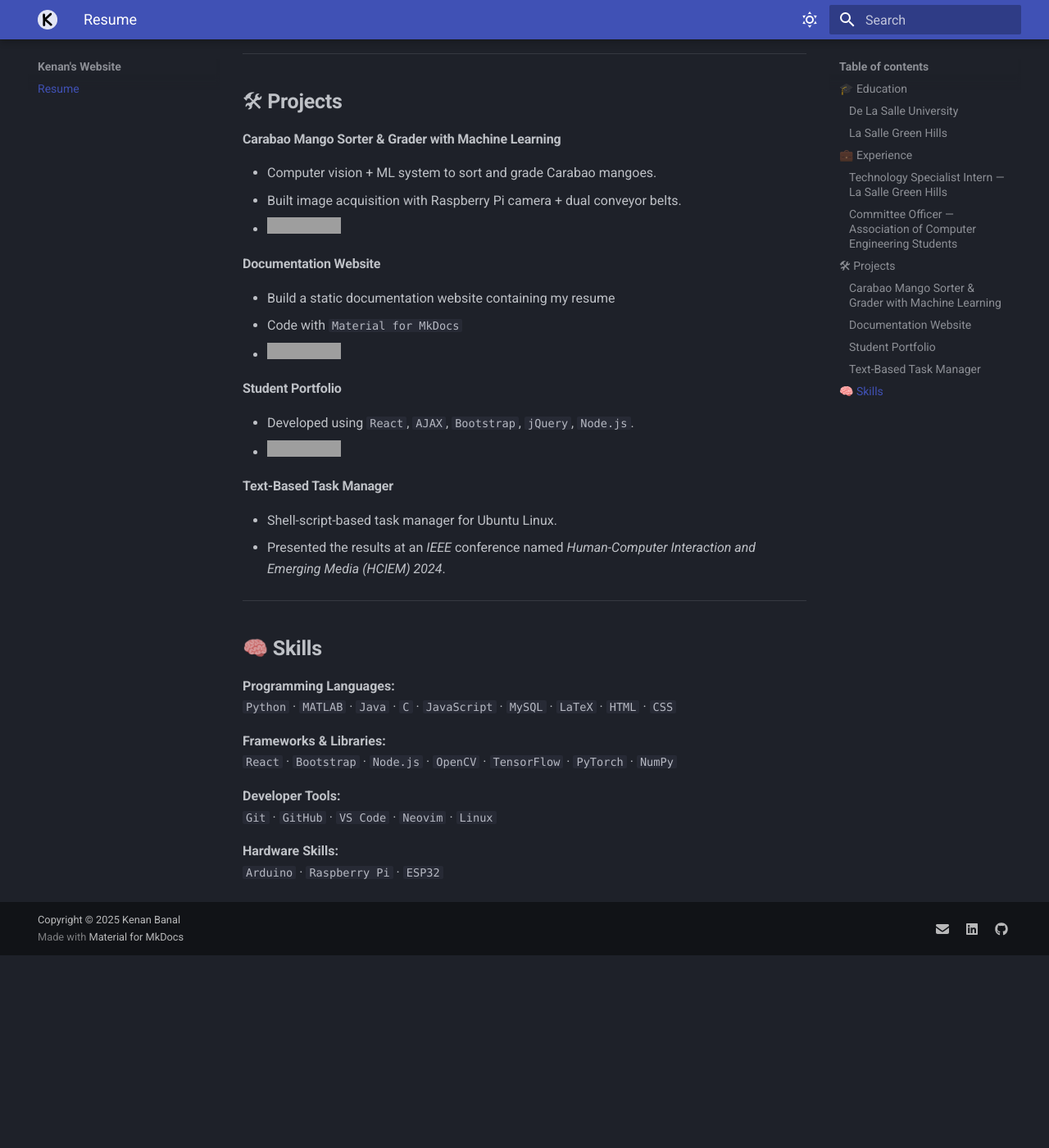
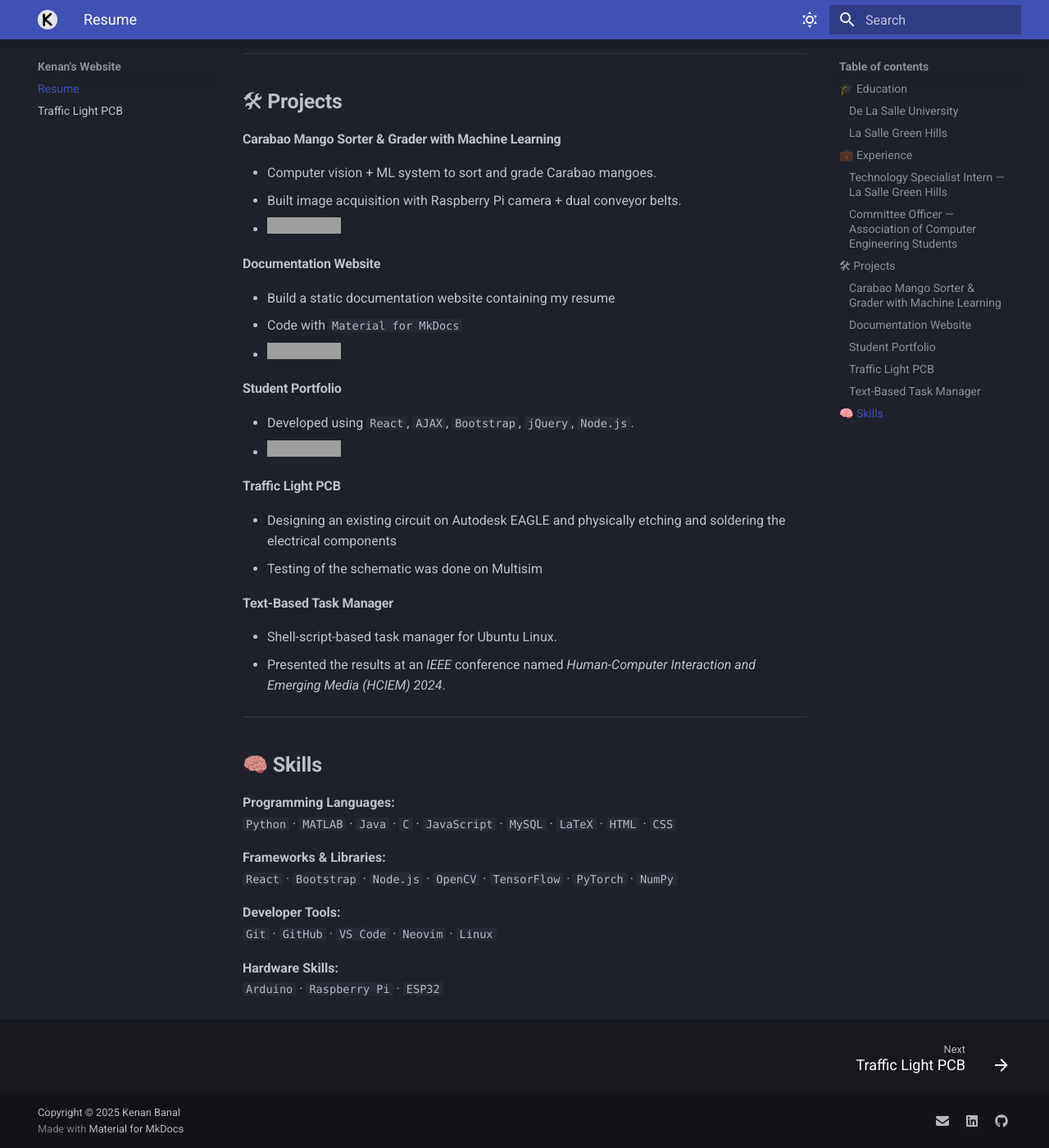
Before and after one commit to kenaniscoding/kenaniscoding.github.io, an MkDocs documentation site: the page built from docs/index.md, in a window 1280 px wide and 1400 px high, scrolled down 1214 px. Shown: the whole window at 82% size. Built offline with MkDocs 1.6.1 and Material for MkDocs 9.7.7, drawn with Linux system fonts in a browser that asks for light colours; some web fonts are replaced; before the commit the page ends 2379 px from its top, so only the background shows below that; grey boxes are pictures that could not be loaded.

Commit message:
added traffic light PCB

```diff
--- /dev/null
+++ b/docs/Traffic Light PCB.md
@@ -0,0 +1 @@
+#  **Traffic Light PCB**
--- a/docs/index.md
+++ b/docs/index.md
@@ -51,6 +51,10 @@ High School Diploma — _With High Honors_
 - Developed using `React`, `AJAX`, `Bootstrap`, `jQuery`, `Node.js`.
 - [![GitHub](https://img.shields.io/badge/GitHub-181717?style=flat&logo=github&logoColor=white)](https://github.com/kenaniscoding/LBYCPG3_FinalProject)
 
+#### Traffic Light PCB
+- Designing an existing circuit on Autodesk EAGLE and physically etching and soldering the electrical components
+- Testing of the schematic was done on Multisim
+
 #### **Text-Based Task Manager**
 - Shell-script-based task manager for Ubuntu Linux.
 - Presented the results at an _IEEE_ conference named _Human-Computer Interaction and Emerging Media (HCIEM) 2024_.
```
